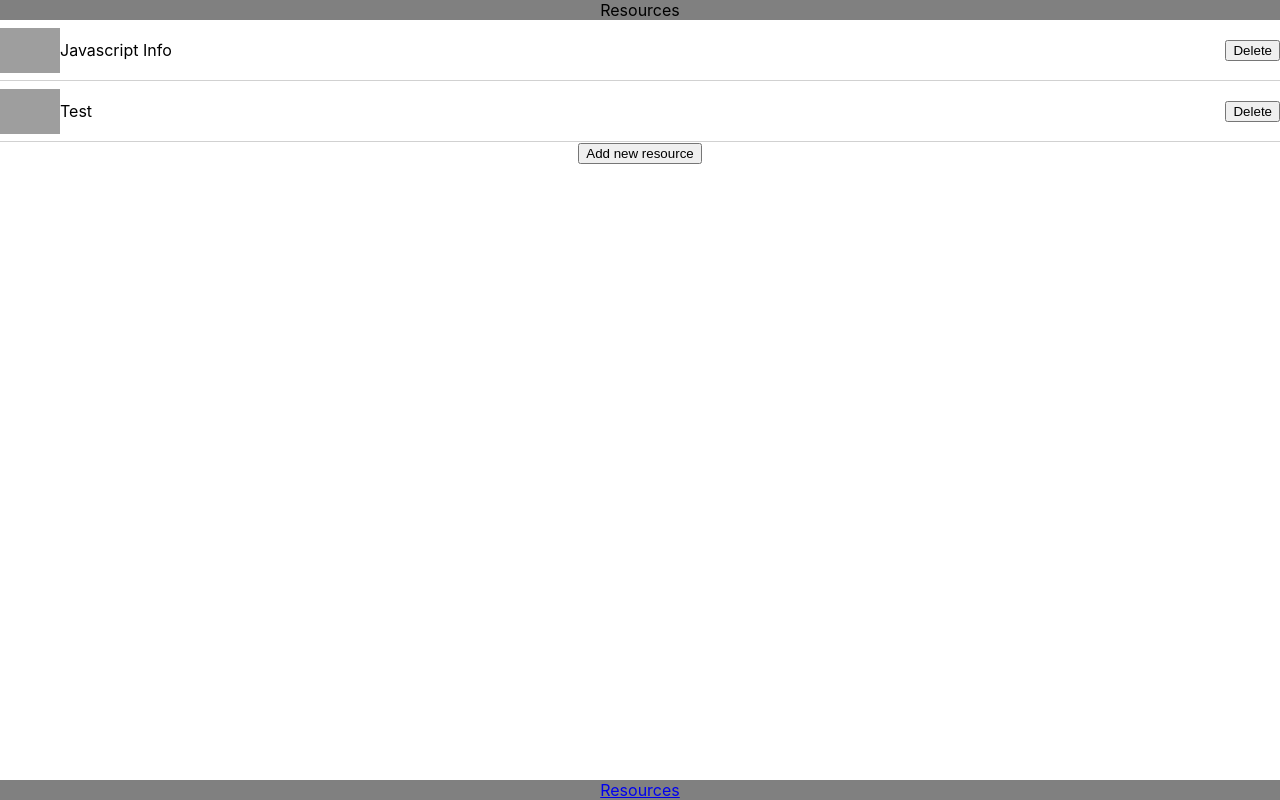
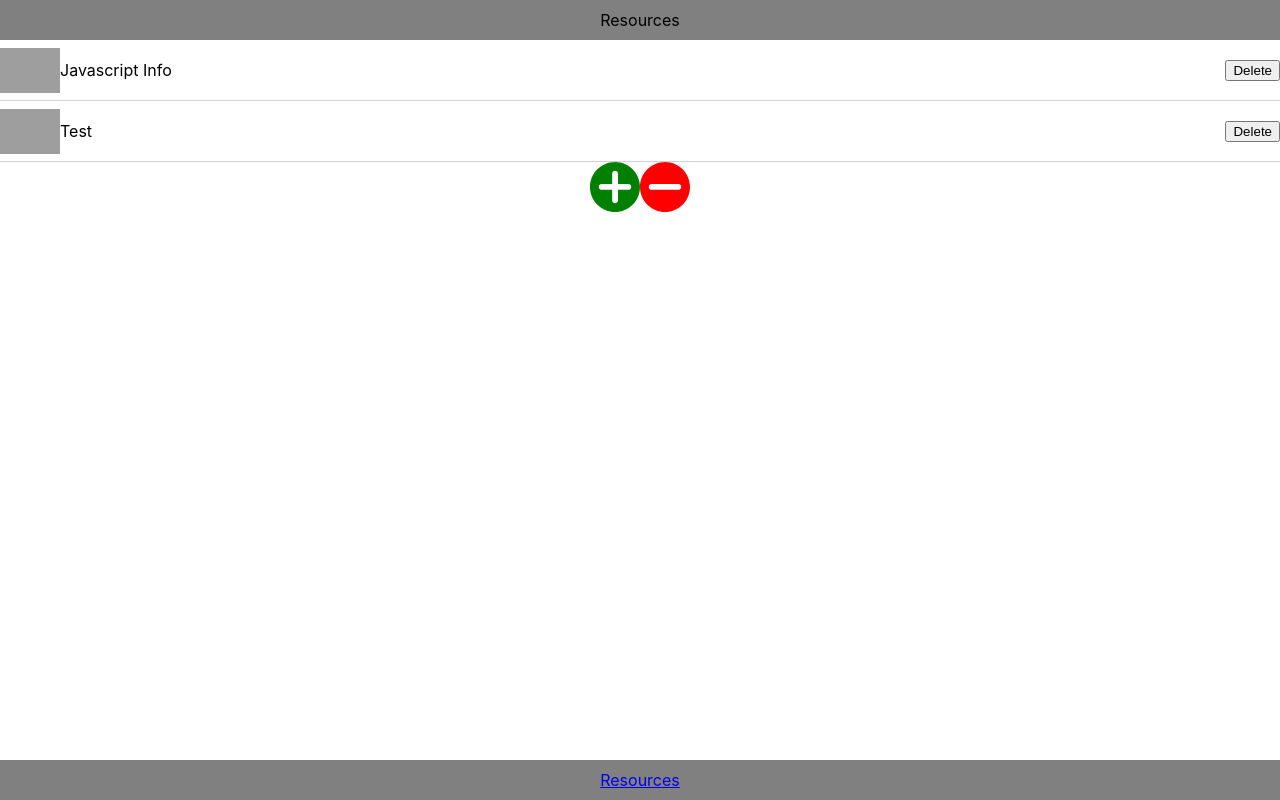
Before and after one commit to mschmauder-hub/todos, a React (Create React App) app: page /resources in a window 1280 px wide. Built offline with nearby package versions, Linux system fonts and the light colour scheme; data requests are answered from the project's data file; grey boxes are pictures that could not be loaded.

Commit message:
Add link

```diff
--- a/src/App.css
+++ b/src/App.css
@@ -5,3 +5,11 @@
   grid-template-rows: auto 1fr auto;
   background: grey;
 }
+
+.app__header {
+  padding: 10px;
+}
+
+footer {
+  padding: 10px;
+}
--- a/src/pages/AddResourceScreen.js
+++ b/src/pages/AddResourceScreen.js
@@ -19,7 +19,6 @@ const AddResource = () => {
     try {
       await addResource(resource, topic);
     } catch (error) {
-      console.log(error);
       setError(true);
     }
     setLoading(false);
--- a/src/pages/Resources.js
+++ b/src/pages/Resources.js
@@ -5,8 +5,10 @@ import ListItem from "../components/List/ListItem";
 import ListItemText from "../components/List/ListItemText";
 import ListItemIcon from "../components/List/ListItemIcon";
 import { getResources, deleteResource } from "../api/resources";
-import { useHistory } from "react-router-dom";
+import { useHistory, Link } from "react-router-dom";
 import ListItemButton from "../components/List/ListItemButton";
+import plusSrc from "../assets/plus.svg";
+import minusSrc from "../assets/minus.svg";
 
 function Resources() {
   const [resources, setResources] = useState(null);
@@ -29,8 +31,6 @@ function Resources() {
     await deleteResource(resource.id);
     const newResources = resources.filter((r) => r.id !== resource.id);
     setResources(newResources);
-
-    // getResourceList();
   }
 
   return (
@@ -47,7 +47,14 @@ function Resources() {
           </ListItem>
         ))}
       </List>
-      <button onClick={handleClick}>Add new resource</button>
+      <Link to="/add-resource">
+        <button onClick={handleClick} className="button">
+          <img className="button__image" src={plusSrc} alt="plus"></img>
+        </button>
+      </Link>
+      <button onClick={handleClick} className="button">
+        <img className="button__image" src={minusSrc} alt="plus"></img>
+      </button>
     </main>
   );
 }
--- a/src/pages/resources.css
+++ b/src/pages/resources.css
@@ -1,3 +1,14 @@
 .resources {
   background: white;
 }
+
+.button {
+  border: none;
+  padding: 0;
+  margin: 0;
+  background: none;
+}
+
+.button__image {
+  height: 50px;
+}
```
Also changed, not shown: src/assets/minus.svg (added), src/assets/plus.svg (added).
